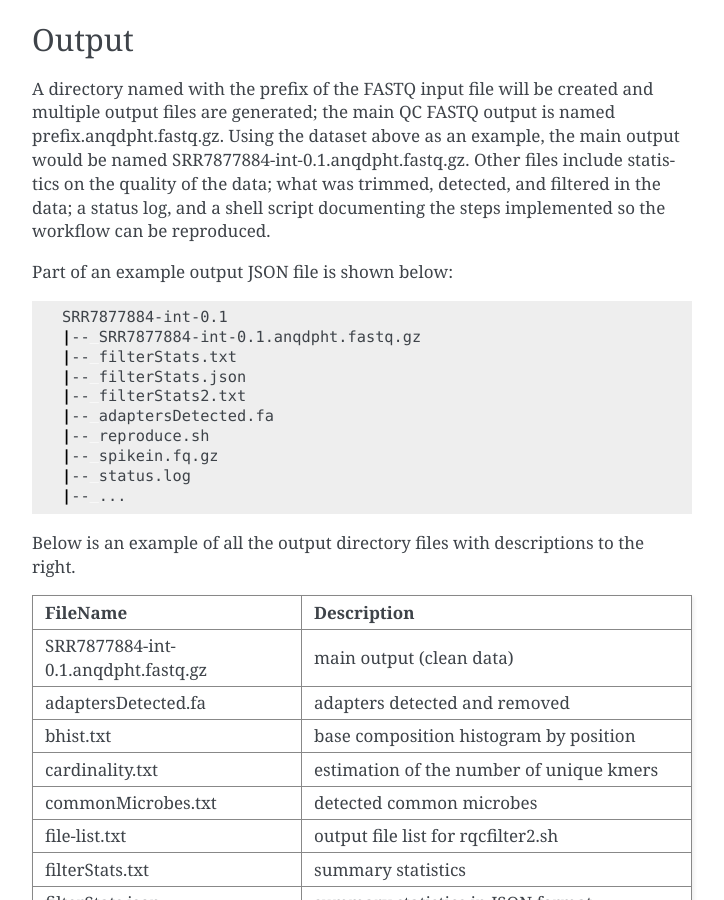
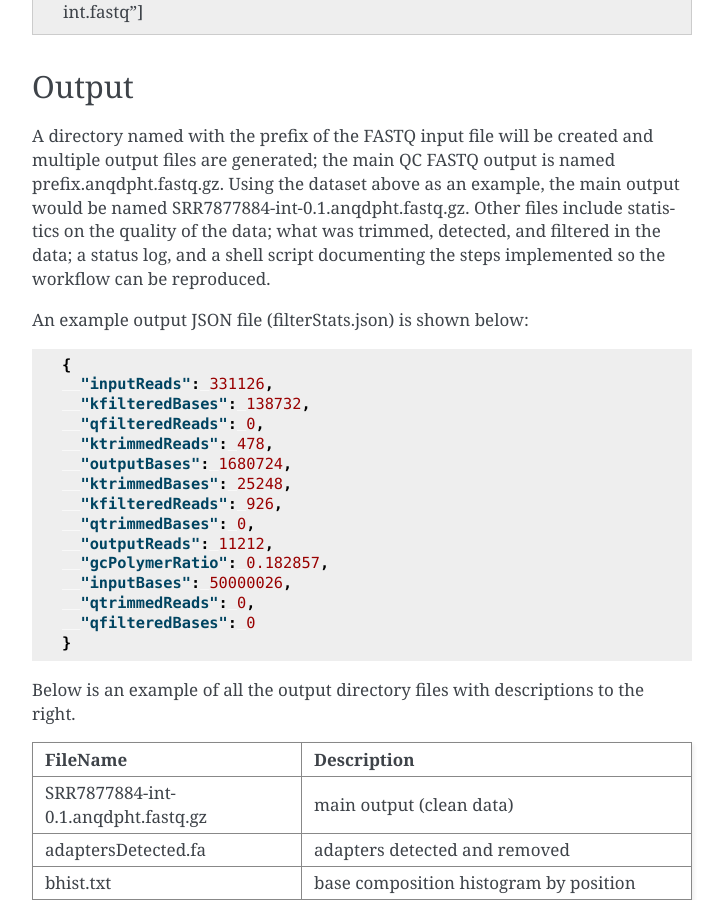
Before and after one commit to microbiomedata/ReadsQC, a Sphinx documentation site: the page built from docs/index.rst, in a window 1280 px wide and 900 px high, scrolled down 2729 px. Shown: the whole window, without its empty margins (388-1112 px from the left). Built offline with Sphinx 7.4.7, drawn with Linux system fonts in a browser that asks for light colours; some of the changed text lies outside the part shown.

Commit message:
:memo: update test dataset and output stats json

```diff
--- a/docs/index.rst
+++ b/docs/index.rst
@@ -108,20 +108,25 @@ Output
 
 A directory named with the prefix of the FASTQ input file will be created and multiple output files are generated; the main QC FASTQ output is named prefix.anqdpht.fastq.gz. Using the dataset above as an example, the main output would be named SRR7877884-int-0.1.anqdpht.fastq.gz. Other files include statistics on the quality of the data; what was trimmed, detected, and filtered in the data; a status log, and a shell script documenting the steps implemented so the workflow can be reproduced.
 
-Part of an example output JSON file is shown below:
+An example output JSON file (filterStats.json) is shown below:
 
-.. code-block:: bash
+.. code-block:: JSON
 
-    SRR7877884-int-0.1
-    |-- SRR7877884-int-0.1.anqdpht.fastq.gz
-    |-- filterStats.txt
-    |-- filterStats.json
-    |-- filterStats2.txt
-    |-- adaptersDetected.fa
-    |-- reproduce.sh
-    |-- spikein.fq.gz
-    |-- status.log
-    |-- ...
+	{
+	  "inputReads": 331126,
+	  "kfilteredBases": 138732,
+	  "qfilteredReads": 0,
+	  "ktrimmedReads": 478,
+	  "outputBases": 1680724,
+	  "ktrimmedBases": 25248,
+	  "kfilteredReads": 926,
+	  "qtrimmedBases": 0,
+	  "outputReads": 11212,
+	  "gcPolymerRatio": 0.182857,
+	  "inputBases": 50000026,
+	  "qtrimmedReads": 0,
+	  "qfilteredBases": 0
+	}
 
 
 Below is an example of all the output directory files with descriptions to the right.
```
Also changed, not shown: other parts of docs/index.rst (+2 -2 lines).
